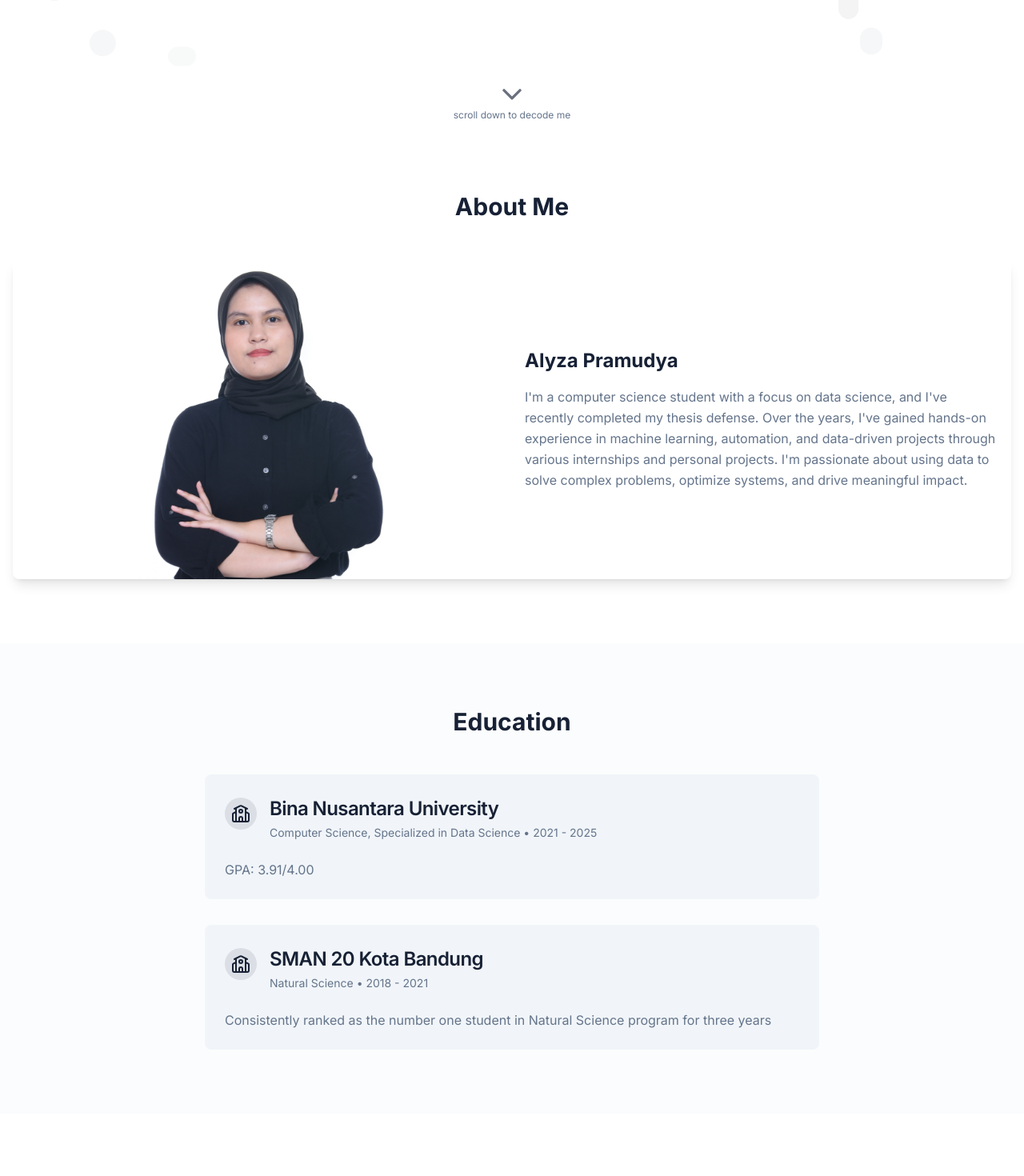
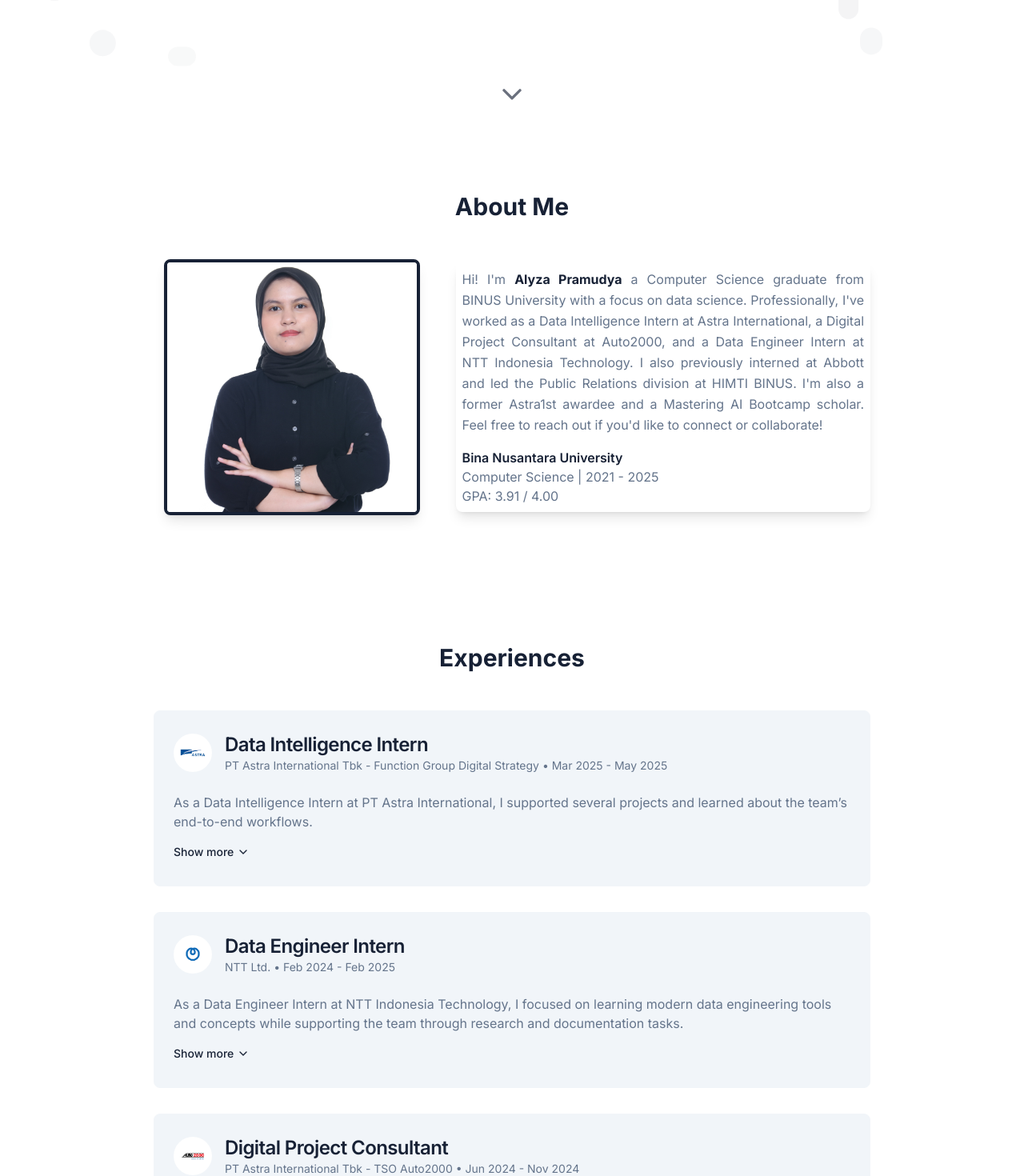
Before and after one commit to pramudyalyza/alyzaPramudya, a Next.js app: page / in a window 1280 px wide. Shown: the part 640-2110 px from the top of the page at 80% size. Built offline with nearby package versions, Linux system fonts and the light colour scheme.

Commit message:
update layout and content of the portfolio website

```diff
--- a/app/page.tsx
+++ b/app/page.tsx
@@ -14,12 +14,11 @@ export default function Home() {
     <main className="min-h-screen bg-background">
       <Hero />
       <AboutMe />
-      <Education />
       <Experience />
+      <Projects />
       <HonorsAwards />
+      <Publications />
       <Skills />
-      <Publications />
-      <Projects />
       <Contact />
       <Footer />
     </main>
--- a/components/about-me.tsx
+++ b/components/about-me.tsx
@@ -1,3 +1,41 @@
+// import Image from "next/image"
+// import { Card, CardContent } from "@/components/ui/card"
+
+// export default function AboutMe() {
+//   return (
+//     <section id="about" className="py-20 bg-background">
+//       <div className="container mx-auto px-4">
+//         <h2 className="text-3xl font-bold mb-12 text-center">About Me</h2>
+
+//         <Card className="overflow-hidden border-none shadow-lg">
+//           <CardContent className="p-0">
+//             <div className="grid md:grid-cols-2">
+//               <div className="relative w-full max-w-sm h-auto mx-auto md:h-[400px]">
+//                 <Image
+//                   src="/alyzaPasFoto.JPG"
+//                   alt="Alyza Pramudya"
+//                   layout="fill"
+//                   objectFit="cover"
+//                   className="rounded-lg"
+//                 />
+//               </div>
+//               <div className="p-4 flex flex-col justify-center">
+//                 <h3 className="text-2xl font-bold mb-4">Alyza Pramudya</h3>
+//                 <p className="text-muted-foreground leading-relaxed">
+//                   I'm a computer science student with a focus on data science, and I've recently completed my thesis
+//                   defense. Over the years, I've gained hands-on experience in machine learning, automation, and
+//                   data-driven projects through various internships and personal projects. I'm passionate about using
+//                   data to solve complex problems, optimize systems, and drive meaningful impact.
+//                 </p>
+//               </div>
+//             </div>
+//           </CardContent>
+//         </Card>
+//       </div>
+//     </section>
+//   )
+// }
+
 import Image from "next/image"
 import { Card, CardContent } from "@/components/ui/card"
 
@@ -7,30 +45,37 @@ export default function AboutMe() {
       <div className="container mx-auto px-4">
         <h2 className="text-3xl font-bold mb-12 text-center">About Me</h2>
 
-        <Card className="overflow-hidden border-none shadow-lg">
-          <CardContent className="p-0">
-            <div className="grid md:grid-cols-2">
-              <div className="relative w-full max-w-sm h-auto mx-auto md:h-[400px]">
+        <div className="flex flex-col md:flex-row gap-8 items-center max-w-4xl mx-auto">
+          {/* Image Section */}
+          <div className="w-full md:w-2/5 flex justify-center">
+            <div className="relative w-full max-w-xs aspect-square rounded-lg overflow-hidden border-4 border-primary shadow-lg">
               <Image
                 src="/alyzaPasFoto.JPG"
                 alt="Alyza Pramudya"
-                  layout="fill"
-                  objectFit="cover"
-                  className="rounded-lg"
+                fill
+                className="object-cover"
+                priority
               />
             </div>
-              <div className="p-4 flex flex-col justify-center">
-                <h3 className="text-2xl font-bold mb-4">Alyza Pramudya</h3>
-                <p className="text-muted-foreground leading-relaxed">
-                  I'm a computer science student with a focus on data science, and I've recently completed my thesis
-                  defense. Over the years, I've gained hands-on experience in machine learning, automation, and
-                  data-driven projects through various internships and personal projects. I'm passionate about using
-                  data to solve complex problems, optimize systems, and drive meaningful impact.
+          </div>
+
+          {/* Text Section */}
+          <Card className="w-full md:w-3/5 border-none shadow-lg">
+            <CardContent className="p-2">
+              <p className="text-muted-foreground leading-relaxed text-justify mb-4">
+                Hi! I'm <span className="text-primary font-bold">Alyza Pramudya</span> a Computer Science graduate from BINUS University with a focus on data science. Professionally, I've worked as a Data Intelligence Intern at Astra International, a Digital Project Consultant at Auto2000, and a Data Engineer Intern at
+                NTT Indonesia Technology. I also previously interned at Abbott and led the Public Relations division at HIMTI BINUS. I'm also a former Astra1st awardee and a Mastering AI Bootcamp scholar. Feel free to reach out if you'd like to connect or collaborate!
               </p>
-              </div>
-            </div>
+
+              <p className="font-semibold">Bina Nusantara University</p>
+              <p className="text-muted-foreground">
+                Computer Science | 2021 - 2025
+              </p>
+              <p className="text-muted-foreground">GPA: 3.91 / 4.00</p>
             </CardContent>
           </Card>
+
+        </div>
       </div>
     </section>
   )
--- a/components/contact.tsx
+++ b/components/contact.tsx
@@ -115,7 +115,7 @@ export default function Contact() {
                 <MapPin className="h-5 w-5 text-primary mt-0.5" />
                 <div>
                   <h3 className="font-medium">Location</h3>
-                  <p className="text-muted-foreground">North Jakarta, Indonesia</p>
+                  <p className="text-muted-foreground">Bandung, West Java, Indonesia</p>
                 </div>
               </div>
 
@@ -140,7 +140,7 @@ export default function Contact() {
                   >
                     <Github className="h-5 w-5" />
                   </Link>
-                  <Link
+                  {/* <Link
                     href="https://medium.com/@alyzapramudya"
                     target="_blank"
                     rel="noopener noreferrer"
@@ -148,7 +148,7 @@ export default function Contact() {
                     aria-label="Medium Profile"
                   >
                     <FileText className="h-5 w-5" />
-                  </Link>
+                  </Link> */}
                 </div>
               </div>
             </CardContent>
--- a/components/experience.tsx
+++ b/components/experience.tsx
@@ -14,12 +14,12 @@ export default function Experience() {
     {
       id: 1,
       title: "Data Intelligence Intern",
-      company: "PT Astra International Tbk",
-      period: "Mar 2025 - Present",
+      company: "PT Astra International Tbk - Function Group Digital Strategy",
+      period: "Mar 2025 - May 2025",
       description:
-        "As a Data Intelligence Intern, I explored how data powers business decisions—through real projects, cross-functional learning, and a mix of tech and strategy.",
+        "As a Data Intelligence Intern at PT Astra International, I supported several projects and learned about the team’s end-to-end workflows.",
       longDescription:
-        "As a Data Intelligence Intern, I explored how data powers business decisions—through real projects, cross-functional learning, and a mix of tech and strategy.\n\n1. Joined in-class training sessions to understand the team's workflow—covering data products, engineering, governance, experimentation, and business intelligence.\n2. Contributed to SPLASH, a platform that helps businesses spot promising regions to expand into across Indonesia. I researched potential industries, sourced and analyzed datasets, built time series models, and visualized results using Power BI.\n3. Developed a Product Knowledge Chatbot for Astra Digital's website to answer questions about our services (especially Data Intelligence), and built a dashboard to track its performance.",
+        "As a Data Intelligence Intern at PT Astra International, I supported several projects and learned about the team’s end-to-end workflows.\n\n1. Joined in-class training sessions to understand the team's workflow—covering data products, engineering, governance, experimentation, and business intelligence.\n2. Contributed to SPLASH, a platform that helps businesses spot promising regions to expand into across Indonesia. I researched potential industries, sourced and analyzed datasets, built time series models, and visualized results using Power BI.\n3. Developed a Product Knowledge Chatbot for Astra Digital's website to answer questions about our services (especially Data Intelligence), and built a dashboard to track its performance.",
       image: "/ai.png",
     },
     {
@@ -28,9 +28,9 @@ export default function Experience() {
       company: "NTT Ltd.",
       period: "Feb 2024 - Feb 2025",
       description:
-        "Responsibilities:\n1. Explored data processing technologies, including Microsoft Fabric, Talend, Informatica and studied data engineering concepts such as Slowly Changing Dimension (SCD)",
+        "As a Data Engineer Intern at NTT Indonesia Technology, I focused on learning modern data engineering tools and concepts while supporting the team through research and documentation tasks.",
       longDescription:
-        "Responsibilities:\n1. Explored data processing technologies, including Microsoft Fabric, Talend, Informatica and studied data engineering concepts such as Slowly Changing Dimension (SCD) and Change Data Capture (CDC) to deepen understanding of modern data engineering workflows and data management best practices.\n2. Assisted the team in preparing technical presentations and documentation related to data solutions.\n3. Supported the presales team by contributing to materials for data solution proposals to clients.",
+        "As a Data Engineer Intern at NTT Indonesia Technology, I focused on learning modern data engineering tools and concepts while supporting the team through research and documentation tasks.\n\n1. Explored data processing technologies, including Microsoft Fabric, Talend, Informatica and studied data engineering concepts such as Slowly Changing Dimension (SCD) and Change Data Capture (CDC) to deepen understanding of modern data engineering workflows and data management best practices.\n2. Assisted the team in preparing technical presentations and documentation related to data solutions.\n3. Supported the presales team by contributing to materials for data solution proposals to clients.",
       image: "/ntt.png",
     },
     {
@@ -109,7 +109,7 @@ export default function Experience() {
                     <div className="flex-1">
                       <div className="flex flex-col md:flex-row md:items-center md:justify-between gap-2">
                         <div>
-                          <CardTitle>{exp.title}</CardTitle>
+                          <CardTitle className="mb-1">{exp.title}</CardTitle>
                           <CardDescription>
                             {exp.company} • {exp.period}
                           </CardDescription>
@@ -125,7 +125,7 @@ export default function Experience() {
                       <Button
                         variant="ghost"
                         size="sm"
-                        className="mt-2 flex items-center gap-1"
+                        className="mt-2 flex items-center gap-1 pl-0 justify-start"
                         onClick={() => toggleShowMore(exp.id)}
                       >
                         {showMore[exp.id] ? (
--- a/components/footer.tsx
+++ b/components/footer.tsx
@@ -1,36 +1,13 @@
 "use client"
 
 import Link from "next/link"
-import { Button } from "@/components/ui/button"
-import { Github, Linkedin, FileText, ChevronUp } from "lucide-react"
+import { Github, Linkedin, FileText } from "lucide-react"
 
 export default function Footer() {
-  const scrollToTop = () => {
-    window.scrollTo({
-      top: 0,
-      behavior: "smooth",
-    })
-  }
-
   return (
     <footer className="bg-muted/70 py-10">
-      <div className="container mx-auto px-4">
-        <div className="flex flex-col md:flex-row justify-between items-center">
-          <h3 className="text-lg font-bold mb-4 md:mb-0">Alyza Pramudya</h3>
-
-          <Button
-            variant="ghost"
-            size="icon"
-            className="rounded-full"
-            onClick={scrollToTop}
-            aria-label="Scroll to top"
-          >
-            <ChevronUp className="h-5 w-5" />
-          </Button>
-        </div>
-
-        <div className="mt-6 pt-6 text-center">
-          <div className="flex justify-center items-center space-x-4 mb-4 md:mb-0">
+        <div className="mt-2 pt-1 text-center">
+          {/* <div className="flex justify-center items-center space-x-4 mb-4 md:mb-0">
             <Link
               href="https://www.linkedin.com/in/alyzapramudya"
               target="_blank"
@@ -53,12 +30,12 @@ export default function Footer() {
               aria-label="Medium">
               <FileText className="h-5 w-5" />
             </Link>
-          </div>
+          </div> */}
+
           <p className="text-sm text-muted-foreground">
             © {new Date().getFullYear()} Alyza Pramudya. All rights reserved.
           </p>
         </div>
-      </div>
     </footer>
   )
 }
--- a/components/header.tsx
+++ b/components/header.tsx
@@ -19,11 +19,10 @@ export default function Header() {
   }, [])
 
   const navLinks = [
-    { name: "Home", href: "#home" },
     { name: "About", href: "#about" },
     { name: "Experiences", href: "#experience" },
+    { name: "Projects", href: "#projects" },
     { name: "Skills", href: "#skills" },
-    { name: "Projects", href: "#projects" },
     { name: "Contact", href: "#contact" },
   ]
 
--- a/components/hero.tsx
+++ b/components/hero.tsx
@@ -88,7 +88,7 @@ export default function Hero() {
           </motion.h2>
 
           <motion.h1 className="text-xl md:text-xl text-foreground">
-            I'm a tech enthusiast who's worn many hats — but whatever I do, I make data work smarter.
+            I'm a tech enthusiast who's worn many hats but whatever I do, I make data work smarter.
           </motion.h1>
 
           <motion.p className="text-base md:text-lg text-muted-foreground">
@@ -101,7 +101,7 @@ export default function Hero() {
               className="bg-primary text-primary-foreground hover:bg-primary/90"
             >
               <a
-                href="https://docs.google.com/document/d/1MwLkuzBK4H4tvrNc-Q2acK--5zPrUaMB/export?format=pdf"
+                href="https://drive.google.com/uc?export=download&id=1VTq0wJJQKlkIsFSOAHFM144mAcRwlUjA"
                 target="_blank"
                 rel="noopener noreferrer"
                 download="Alyza Pramudya-CV.pdf"
@@ -122,10 +122,6 @@ export default function Hero() {
           <ChevronDown className="h-10 w-10 text-foreground mx-auto" />
         </motion.div>
 
-        <motion.p className="absolute bottom-2 left-0 right-0 text-center text-xs text-muted-foreground">
-          scroll down to decode me
-        </motion.p>
-
       </div>
     </section>
   )
--- a/components/projects.tsx
+++ b/components/projects.tsx
@@ -1,7 +1,11 @@
+"use client";
+
+import { useState, useEffect  } from 'react';
 import Image from "next/image"
 import Link from "next/link"
+import { cn } from "@/lib/utils"
 import { Card, CardContent, CardFooter, CardHeader, CardTitle } from "@/components/ui/card"
-import { Github, ExternalLink, FileIcon as FilePresentation } from "lucide-react"
+import { Github, ExternalLink, FileIcon as FilePresentation, ChevronLeft, ChevronRight } from "lucide-react"
 
 export default function Projects() {
   const projects = [
@@ -26,7 +30,7 @@ export default function Projects() {
     {
       id: 3,
       title: "Dog Breed Classifierz",
-      description: "A Streamlit web app that predicts the dog breed from an image (upload, camera, url) using a fine-tuned AlexNet model. Supports 10 dog breeds: Beagle, Chihuahua, Corgi, Dalmation, Doberman, Golden Retriever, Maltese, Poodle, Shiba Inu, and Siberian Husky.",
+      description: "A Streamlit web app that predicts the dog breed from an image (upload, camera, url) using a fine-tuned AlexNet model. Supports 10 predifined dog breeds.",
       image: "/DogBreedClassifierz.jpg",
       github: "https://github.com/pramudyalyza/dogBreedClassifierz",
       demo: "http://dogbreedclassifierz.streamlit.app/",
@@ -35,7 +39,7 @@ export default function Projects() {
     {
       id: 4,
       title: "IKN Sentiment App",
-      description: "The IKN Sentiment App is a simple tool that tracks public sentiment on Indonesia's new capital (IKN). It automatically collects YouTube comments, cleans the data, and uses machine learning to predict the sentiment. Users can view daily update sentiment trends through a dashboard or input their own comments for instant sentiment predictions.",
+      description: "A simple tool that tracks public sentiment on Indonesia's new capital. It automatically collects YouTube comments, cleans the data, and uses ML to predict the sentiment. Users can view daily update sentiment trends through a dashboard or input text for instant sentiment predictions.",
       image: "/iknSentiment.jpg",
       github: "http://github.com/pramudyalyza/IKN-SentimentApp",
       demo: "http://iknsentimentapp.streamlit.app/",
@@ -53,7 +57,7 @@ export default function Projects() {
     {
       id: 6,
       title: "Covid-19 in US: Weather & Socioeconomic Factors",
-      description: "This project aims to analyze the impact of weather and socioeconomic factors on COVID-19 cases in the United States. In addition, I also developed a comprehensive interactive dashboard to visualize the findings and make them accessible to a wide audience.",
+      description: "This project aims to analyze the impact of weather and socioeconomic factors on COVID-19 cases in the United States. In addition, I also developed a comprehensive interactive dashboard to visualize the findings.",
       image: "/covid.png",
       github: "https://github.com/pramudyalyza/COVID19_in_US_Weather_Socioeconomic_Factors",
       demo: "https://bit.ly/AlyzaProject02-Tableau",
@@ -62,7 +66,7 @@ export default function Projects() {
     {
       id: 7,
       title: "Urban Visual Pollutants Detection",
-      description: "This project aims to develop a system to detect and classify urban visual pollutants in images. The system is trained on a dataset of images of urban visual pollutants, including graffiti, faded signage, potholes, garbage, construction road, bad streetlight, bad billboard, sand on road, and clutter sidewalk.",
+      description: "This project aims to develop a system to detect and classify urban visual pollutants in images. The system is trained on a dataset of images of urban visual pollutants, including graffiti, faded signage, etc.",
       image: "/urban.png",
       github: "https://github.com/pramudyalyza/Urban-Visual-Pollutants-Detection/tree/main",
       demo: null,
@@ -98,7 +102,7 @@ export default function Projects() {
     {
       id: 11,
       title: "Diabetes Classification & Regression",
-      description: "This project focuses on classifying the diabetes outcome and predicting the value of diabetes pedigree function. The dataset includes information like the number of pregnancies, blood glucose level, blood pressure, skin thickness, insulin level, BMI, diabetes pedigree function, age, and the diabetes outcome",
+      description: "This project focuses on classifying the diabetes outcome and predicting the value of diabetes pedigree function. The dataset includes information like the number of pregnancies, blood glucose level, etc.",
       image: "/diabetes.png",
       github: "https://github.com/pramudyalyza/Diabetes-Classification-Regression",
       demo: null,
@@ -115,16 +119,78 @@ export default function Projects() {
     },
   ]
 
+  const [currentIndex, setCurrentIndex] = useState(0)
+  const [projectsPerPage, setProjectsPerPage] = useState(3)
+  const [totalPages, setTotalPages] = useState(Math.ceil(projects.length / projectsPerPage))
+  const visibleProjects = projects.slice(currentIndex, currentIndex + projectsPerPage)
+
+  useEffect(() => {
+    const handleResize = () => {
+      if (window.innerWidth < 768) { // Mobile
+        setProjectsPerPage(1);
+      } else if (window.innerWidth < 1024) { // Tablet
+        setProjectsPerPage(2);
+      } else { // Desktop
+        setProjectsPerPage(3);
+      }
+    }
+
+    handleResize()
+
+    window.addEventListener('resize', handleResize)
+
+    return () => window.removeEventListener('resize', handleResize)
+  }, [])
+
+  useEffect(() => {
+    setTotalPages(Math.ceil(projects.length / projectsPerPage))
+    setCurrentIndex(0)
+  }, [projectsPerPage, projects.length])
+
+  const handleNext = () => {
+    if (currentIndex + projectsPerPage < projects.length) {
+      setCurrentIndex(prev => prev + projectsPerPage)
+    }
+  }
+
+  const handlePrev = () => {
+    if (currentIndex > 0) {
+      setCurrentIndex(prev => Math.max(0, prev - projectsPerPage))
+    }
+  }
+
+  const currentPage = Math.floor(currentIndex / projectsPerPage)
+
   return (
     <section id="projects" className="py-20 bg-background">
       <div className="container mx-auto px-4">
         <h2 className="text-3xl font-bold mb-12 text-center">Projects</h2>
 
-        <div className="grid sm:grid-cols-2 lg:grid-cols-3 gap-6">
-          {projects.map((project) => (
+        <div className="flex items-center justify-between w-full">
+          {/* Left Button */}
+          <button
+            onClick={handlePrev}
+            disabled={currentIndex === 0}
+            className={cn(
+              "p-2 rounded-full bg-primary text-muted shadow transition hover:bg-muted/80 flex-shrink-0",
+              currentIndex === 0 && "opacity-30 cursor-not-allowed"
+            )}
+          >
+            <ChevronLeft className="w-5 h-5" />
+          </button>
+
+          {/* Cards Container */}
+          <div className="flex-1 mx-4">
+            <div className="grid grid-cols-1 md:grid-cols-2 lg:grid-cols-3 gap-6 w-full">
+              {visibleProjects.map((project) => (
                 <Card key={project.id} className="overflow-hidden flex flex-col h-full bg-muted">
                   <div className="relative h-48">
-                <Image src={project.image || "/placeholder.svg"} alt={project.title} fill className="object-cover" />
+                    <Image
+                      src={project.image || "/placeholder.svg"}
+                      alt={project.title}
+                      fill
+                      className="object-cover"
+                    />
                   </div>
                   <CardHeader>
                     <CardTitle>{project.title}</CardTitle>
@@ -158,7 +224,7 @@ export default function Projects() {
                     {project.demo && (
                       <Link
                         href={project.demo}
-                    className="p-2 rounded-full hover:bg-muted transition-colors text-primary"
+                        className="w-8 h-8 flex items-center justify-center rounded-full bg-white text-muted shadow hover:shadow-md transition"
                         target="_blank"
                         rel="noopener noreferrer"
                         aria-label={`Live demo for ${project.title}`}
@@ -171,6 +237,35 @@ export default function Projects() {
               ))}
             </div>
           </div>
+
+          {/* Right Button */}
+          <button
+            onClick={handleNext}
+            disabled={currentIndex + projectsPerPage >= projects.length}
+            className={cn(
+              "p-2 rounded-full bg-primary text-muted shadow transition hover:bg-muted/80 flex-shrink-0",
+              currentIndex + projectsPerPage >= projects.length && "opacity-30 cursor-not-allowed"
+            )}
+          >
+            <ChevronRight className="w-5 h-5" />
+          </button>
+        </div>
+
+        {/* Bullet indicators */}
+        <div className="flex justify-center gap-2 mt-6">
+          {Array.from({ length: totalPages }).map((_, i) => (
+            <button
+              key={i}
+              onClick={() => setCurrentIndex(i * projectsPerPage)}
+              className={cn(
+                "w-3 h-3 rounded-full transition-all duration-300",
+                i === currentPage ? "bg-primary scale-110" : "bg-muted-foreground/30"
+              )}
+              aria-label={`Go to project group ${i + 1}`}
+            />
+          ))}
+        </div>
+      </div>
     </section>
   )
 }
```
Also changed, not shown: components/skills.tsx (+16 -2 lines). Lines whose indentation alone changed are shown as unchanged.
